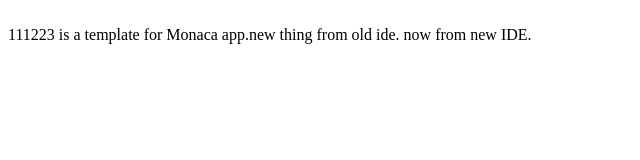
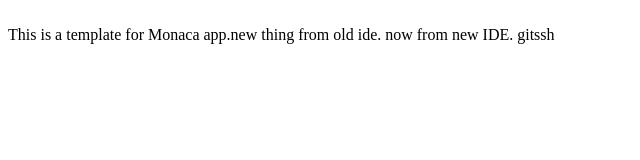
Before and after one commit to yong-asial/20240820-01, a website: page www/index.html in a window 1280 px wide. Shown: the full height of the page, 0-640 px from the left. Drawn offline with Linux system fonts and the light colour scheme.

Commit message:
old ide - gitssh

```diff
--- a/www/index.html
+++ b/www/index.html
@@ -13,6 +13,6 @@
 </head>
 <body>
 	<br />
-    111223 is a template for Monaca app.new thing from old ide. now from new IDE.
+    This is a template for Monaca app.new thing from old ide. now from new IDE. gitssh
 </body>
 </html>
```
